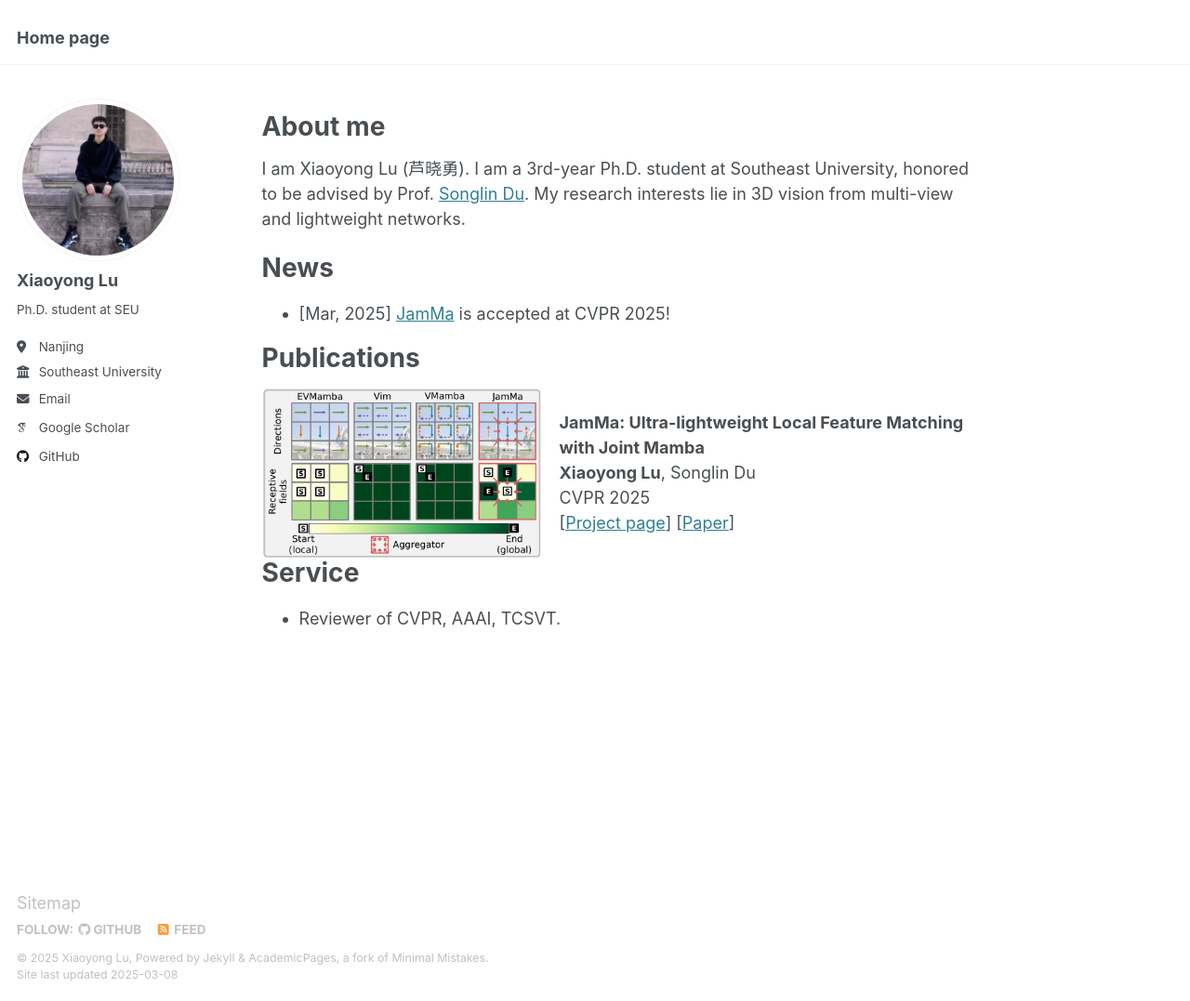
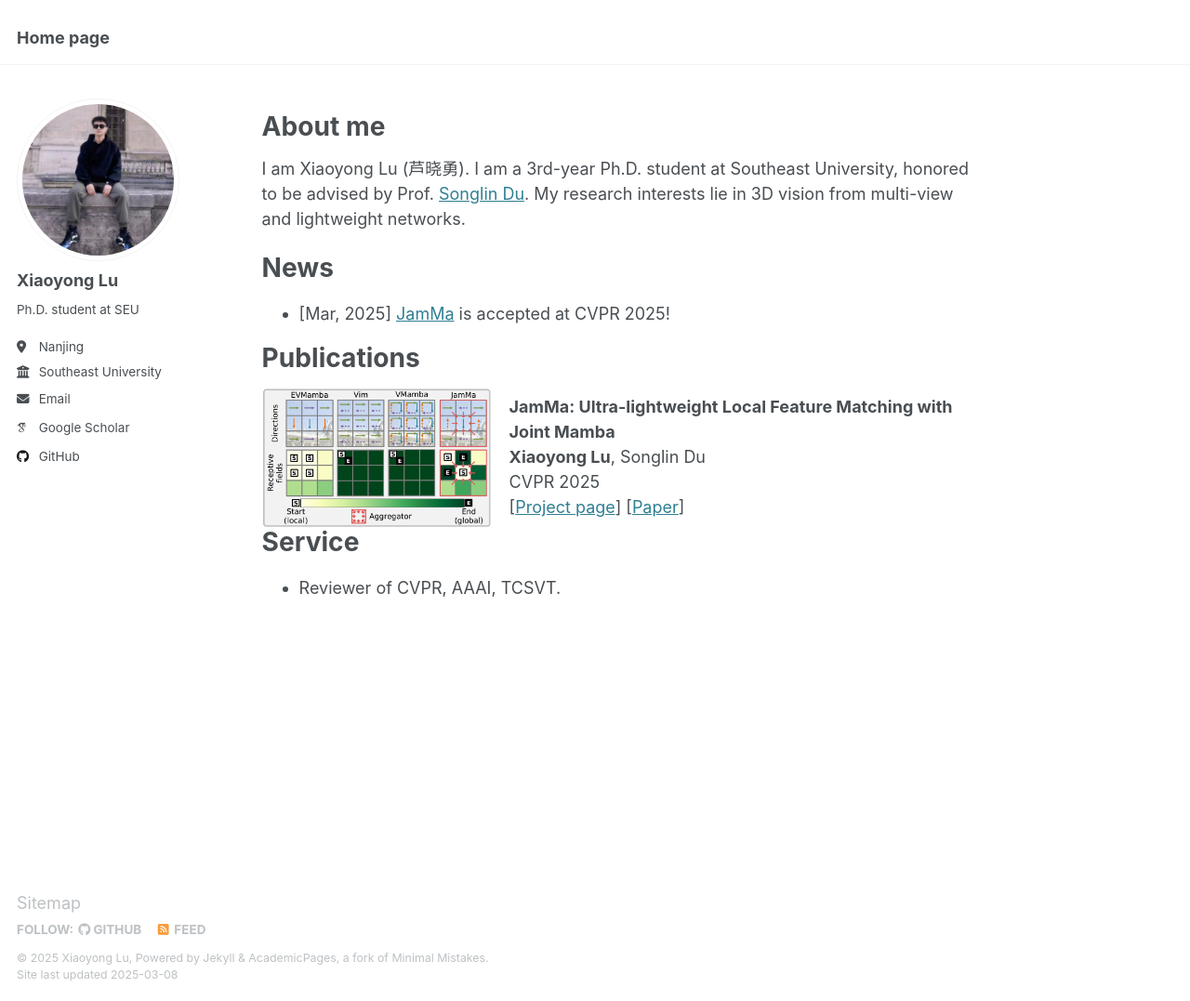
Before and after one commit to leoluxxx/leoluxxx.github.io, a Jekyll site: the page built from _pages/about.md, in a window 1280 px wide and 1077 px high. Shown: the whole window at 93% size. Built offline with Jekyll 4.4.1, drawn with Linux system fonts in a browser that asks for light colours; some web fonts are replaced.

Commit message:
Update about.md

```diff
--- a/_pages/about.md
+++ b/_pages/about.md
@@ -19,7 +19,7 @@ News
 Publications
 ======
 <div style="display: flex; align-items: center;">
-  <img src="/images/jamma.png" alt="JamMa" style="width: 300px; margin-right: 20px;" />
+  <img src="/images/jamma.png" alt="JamMa" style="height: 150px; margin-right: 20px;" />
   <div>
     <strong>JamMa: Ultra-lightweight Local Feature Matching with Joint Mamba</strong><br>
     <strong>Xiaoyong Lu</strong>, Songlin Du<br>
```
